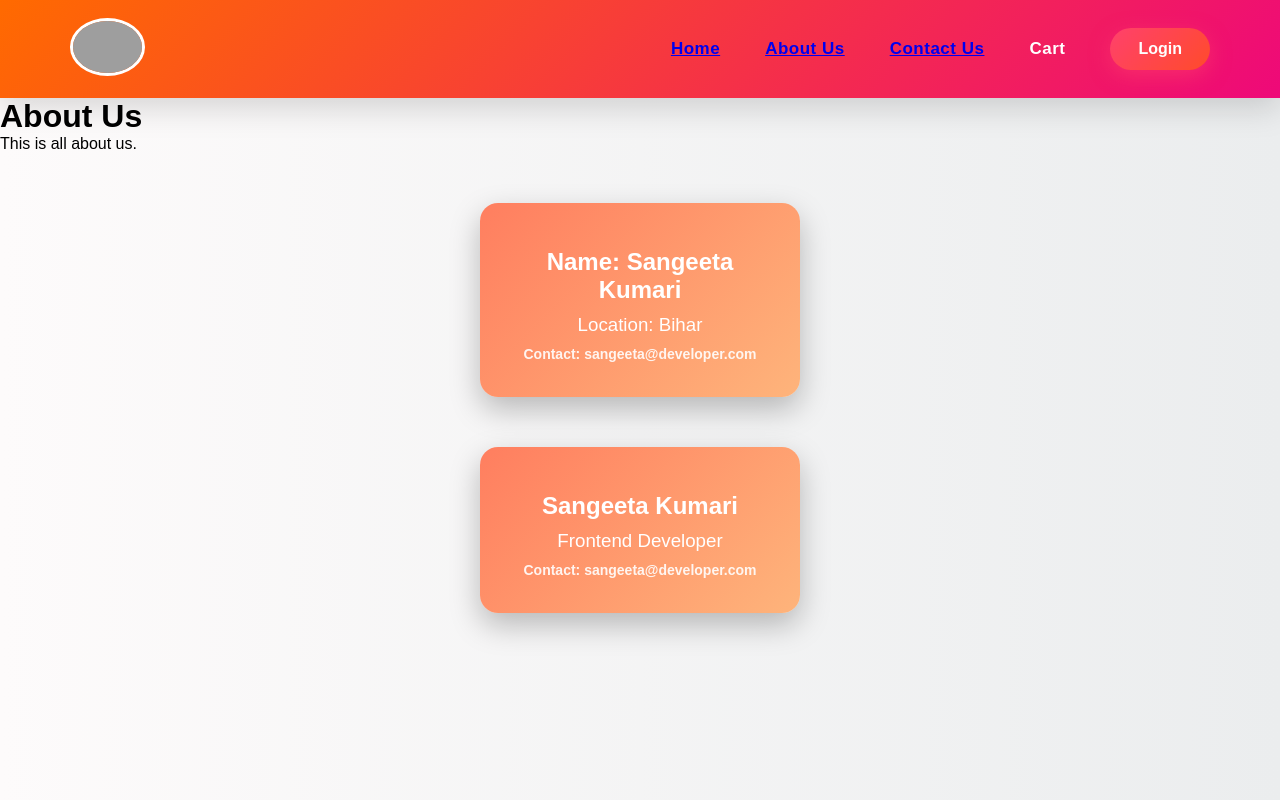
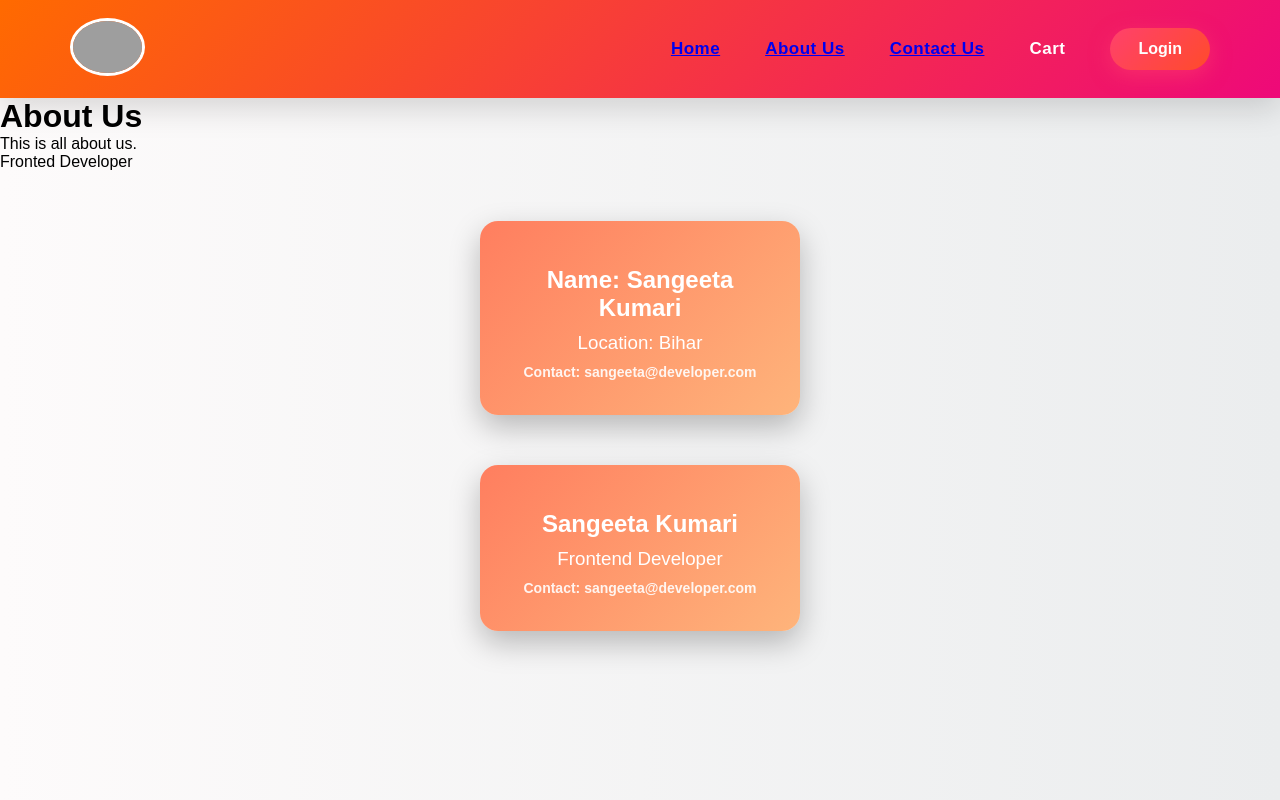
Before and after one commit to sangitakumari7/FoodDeliveryApp, a React (Vite) app: page /about in a window 1280 px wide. Built offline with nearby package versions, Linux system fonts and the light colour scheme; grey boxes are pictures that could not be loaded.

Commit message:
Added some content in about us page

```diff
--- a/src/components/About.jsx
+++ b/src/components/About.jsx
@@ -5,6 +5,7 @@ const About = ()=>{
         <div>
             <h1>About Us</h1>
             <p>This is all about us.</p>
+            <p>Fronted Developer</p>
             <User name={"Sangeeta Kumari"}/>
             <UserClass name={"Sangeeta Kumari"} />
         </div>
```
